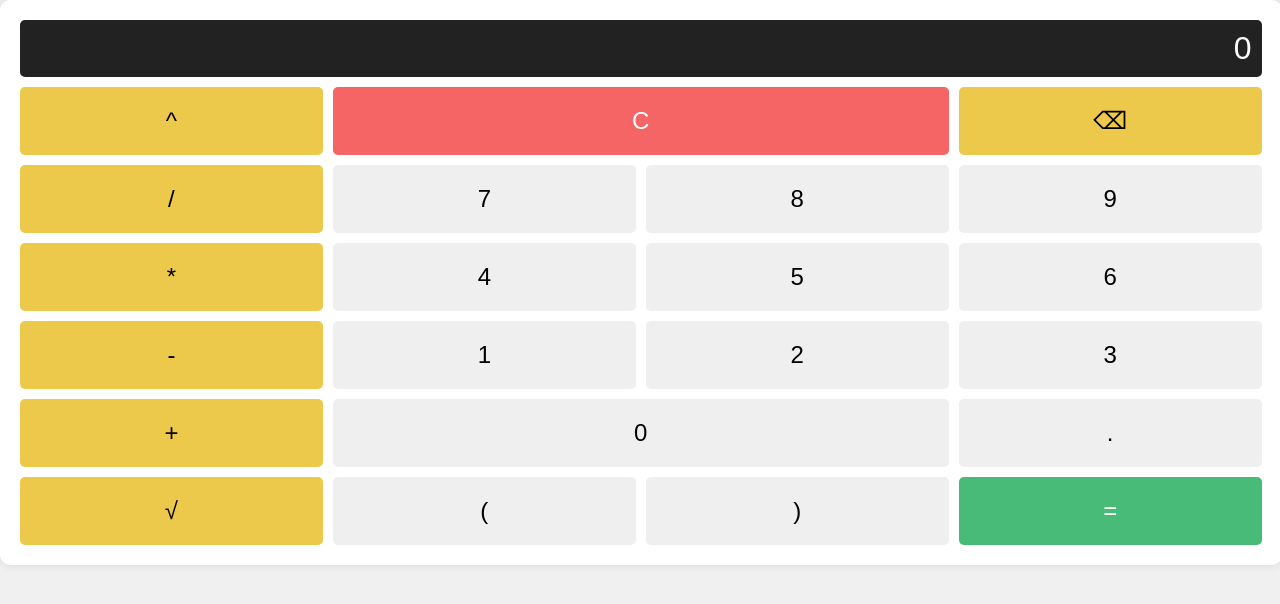
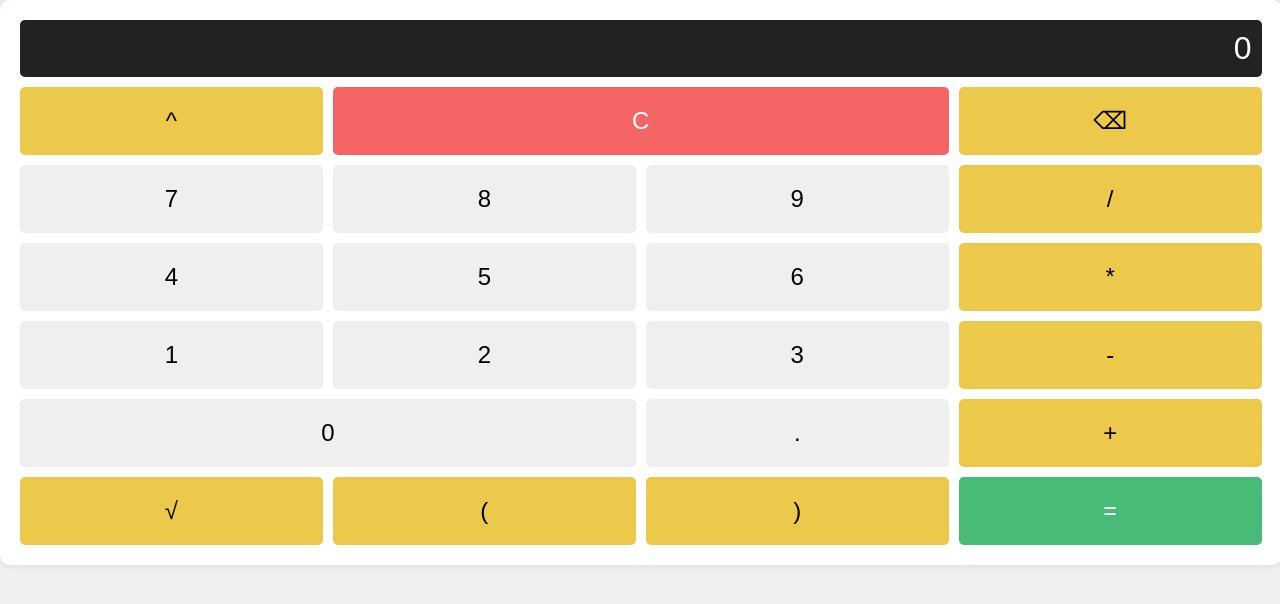
Before and after one commit to Addanine/scicalc, a Flask app: page / in a window 1280 px wide. Shown: the top 604 px of the page. Run offline with Flask 3, Linux system fonts and the light colour scheme.

Commit message:
formatting fixed

```diff
--- a/templates/index.html
+++ b/templates/index.html
@@ -13,24 +13,24 @@
             <button class="button bg-yellow-500" onclick="appendOperator('^')">^</button>
             <button class="button col-span-2 bg-red-500" onclick="clearDisplay()">C</button>
             <button class="button bg-yellow-500" onclick="deleteLast()">⌫</button>
-            <button class="button bg-yellow-500" onclick="appendOperator('/')">/</button>
             <button class="button" onclick="appendCharacter('7')">7</button>
             <button class="button" onclick="appendCharacter('8')">8</button>
             <button class="button" onclick="appendCharacter('9')">9</button>
-            <button class="button bg-yellow-500" onclick="appendOperator('*')">*</button>
+            <button class="button bg-yellow-500" onclick="appendOperator('/')">/</button>
             <button class="button" onclick="appendCharacter('4')">4</button>
             <button class="button" onclick="appendCharacter('5')">5</button>
             <button class="button" onclick="appendCharacter('6')">6</button>
-            <button class="button bg-yellow-500" onclick="appendOperator('-')">-</button>
+            <button class="button bg-yellow-500" onclick="appendOperator('*')">*</button>
             <button class="button" onclick="appendCharacter('1')">1</button>
             <button class="button" onclick="appendCharacter('2')">2</button>
             <button class="button" onclick="appendCharacter('3')">3</button>
-            <button class="button bg-yellow-500" onclick="appendOperator('+')">+</button>
+            <button class="button bg-yellow-500" onclick="appendOperator('-')">-</button>
             <button class="button col-span-2" onclick="appendCharacter('0')">0</button>
             <button class="button" onclick="appendCharacter('.')">.</button>
+            <button class="button bg-yellow-500" onclick="appendOperator('+')">+</button>
             <button class="button bg-yellow-500" onclick="appendOperator('√')">√</button>
-            <button class="button" onclick="appendParenthesis('(')">(</button>
-            <button class="button" onclick="appendParenthesis(')')">)</button>
+            <button class="button bg-yellow-500" onclick="appendParenthesis('(')">(</button>
+            <button class="button bg-yellow-500" onclick="appendParenthesis(')')">)</button>
             <button class="button bg-green-500" onclick="calculate()">=</button>
         </div>
     </div>
```
